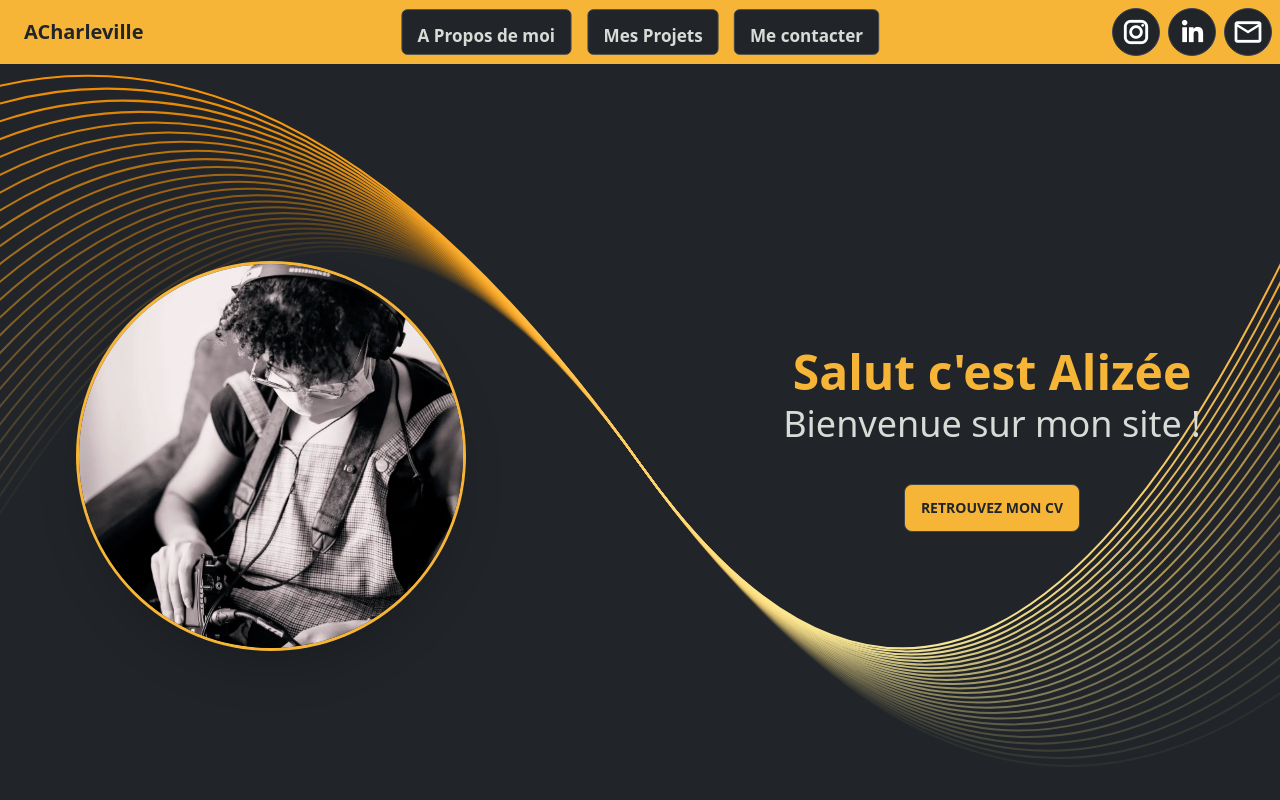
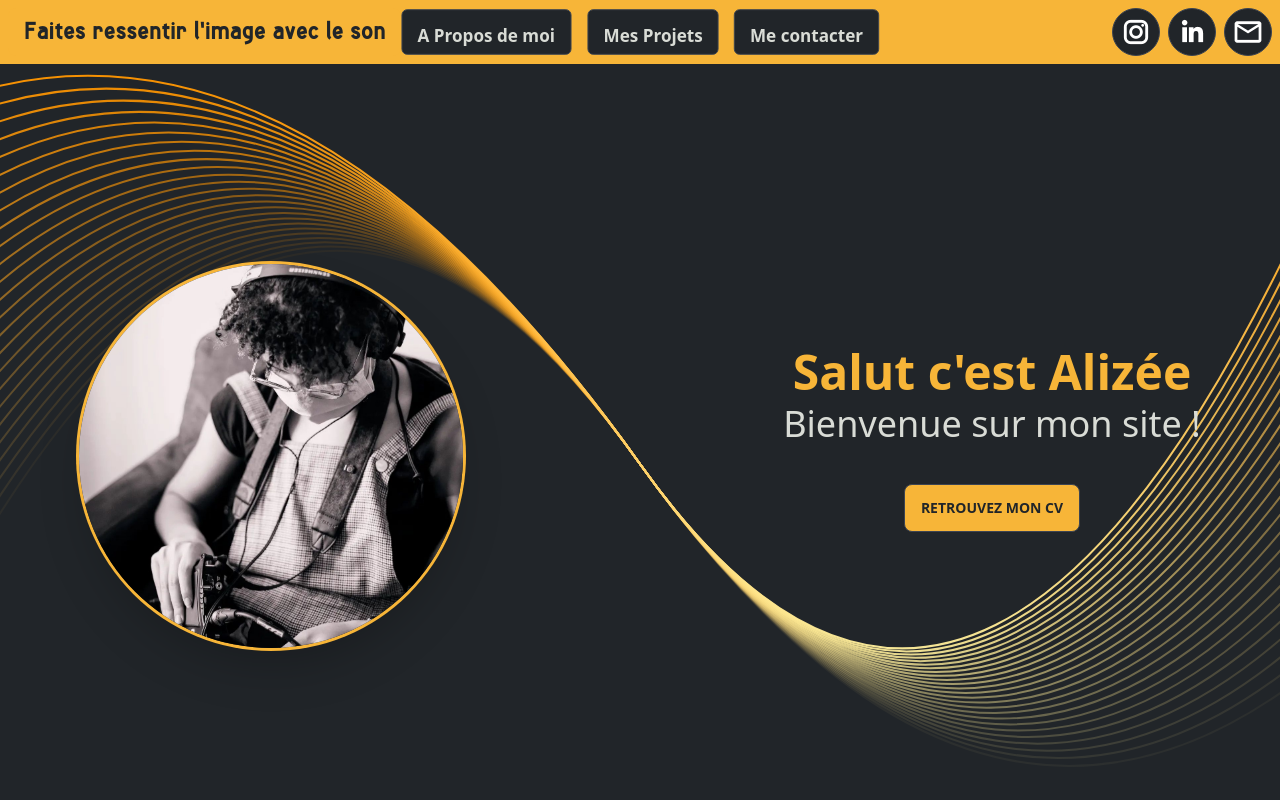
Before and after one commit to Chep0x61/ACharleville, a React (Create React App) app in the folder acharleville/: page / in a window 1280 px wide. Shown: the top 800 px of the page. Built offline with nearby package versions, Linux system fonts and the light colour scheme.

Commit message:
feat: new title

```diff
--- a/acharleville/src/Components/Navbar.jsx
+++ b/acharleville/src/Components/Navbar.jsx
@@ -2,7 +2,9 @@ const Navbar = () => {
     return (
         <div className="navbar bg-flash">
           <div className="navbar-start">
-            <a className="btn normal-case text-xl font-bold text-4xl bg-flash text-main hover:bg-flash border-none">ACharleville</a>
+            <a className="btn normal-case text-base bg-flash text-main hover:bg-flash border-none lg:text-2xl font-sawai">
+              Faites ressentir <br className="lg:hidden"/> l'image avec le son
+            </a>
           </div>
           <div className="navbar-center hidden md:flex">
             <ul className="menu menu-horizontal gap-2 font-medium">
```
